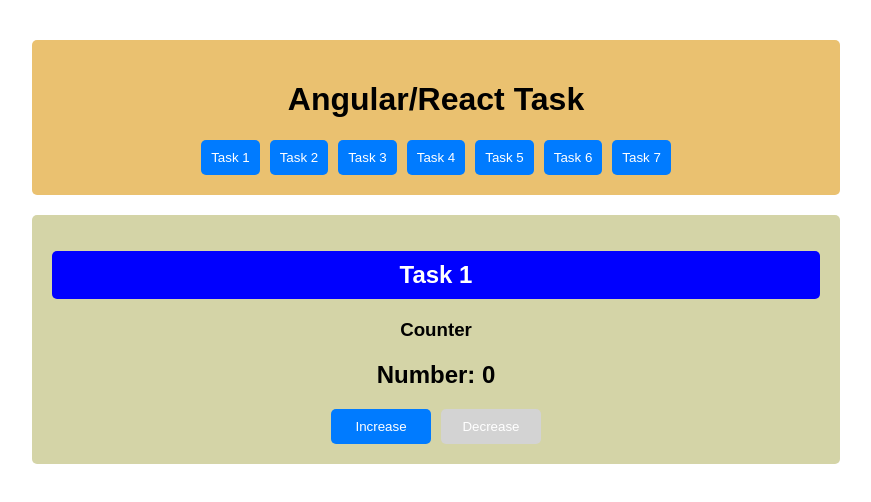
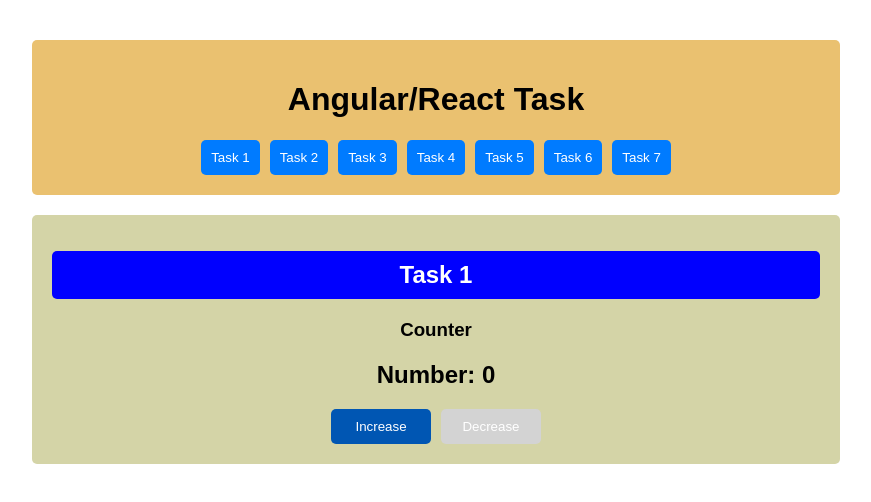
Before and after one commit to gaebar/my-react-dashboard, a React (Create React App) app: page /task1 in a window 1280 px wide. In both pictures the pointer is over the button "Increase". Shown: the top 502 px of the page, without its empty margins (204-1075 px from the left). Built offline with nearby package versions, Linux system fonts and the light colour scheme.

Commit message:
Update Counter component styles

```diff
--- a/src/components/Counter/Counter.css
+++ b/src/components/Counter/Counter.css
@@ -37,6 +37,10 @@
   min-width: 100px;
 }
 
+.counter-buttons button:hover {
+  background-color: #0056b3;
+}
+
 .counter-buttons button:disabled {
   background-color: #D3D3D3;
   cursor: not-allowed;
```
Lines whose indentation alone changed are shown as unchanged.
